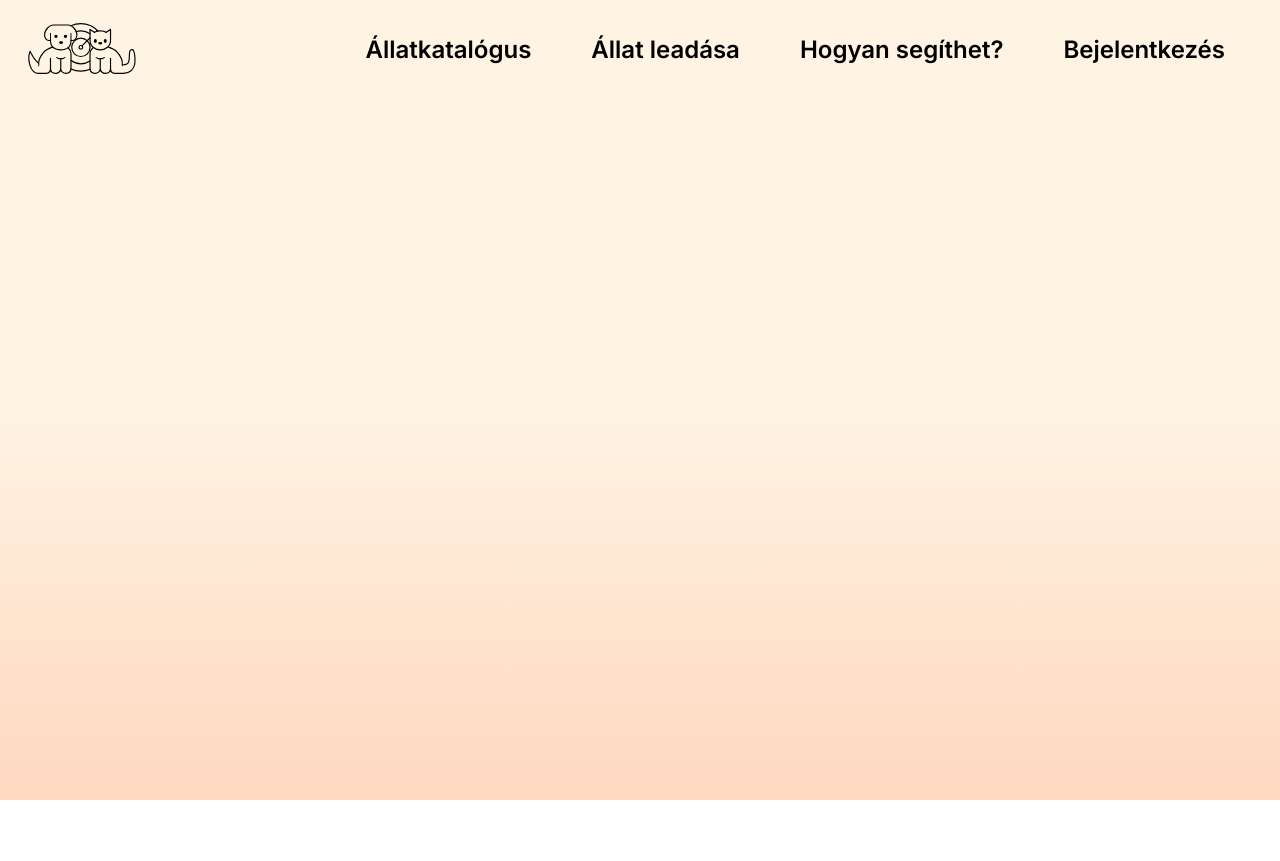
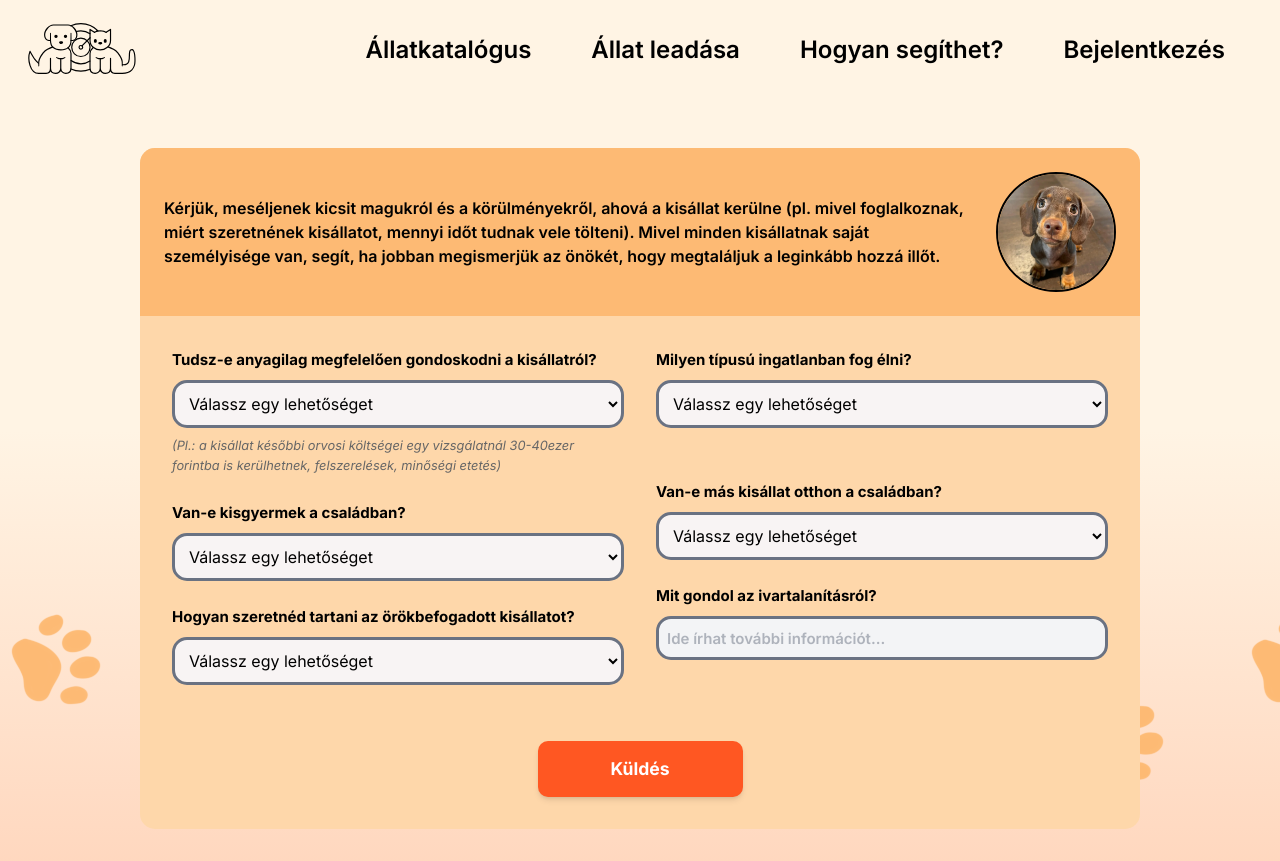
Before and after one commit to Szaszuge/menhely, a Vue app in the folder menhely/: page /petadoption in a window 1280 px wide. Before the commit the page ends 800 px from the top, so only its background shows below. Built offline with nearby package versions, Linux system fonts and the light colour scheme.

Commit message:
SCRUM-70 Állat örökbefogadás design, routing

```diff
--- a/menhely/src/router/index.js
+++ b/menhely/src/router/index.js
@@ -62,6 +62,11 @@ const router = createRouter({
       path: '/petsurrender',
       name: 'petsurrender',
       component: () => import('../views/AllatLeadas.vue')
+    },
+    {
+      path: '/petadoption',
+      name: 'petadoption',
+      component: () => import('../views/PetAdoption.vue')
     }
   ],
 })
--- /dev/null
+++ b/menhely/src/views/PetAdoption.vue
@@ -0,0 +1,212 @@
+<script setup lang="ts">
+import PawFooter from '@/components/PawFooter.vue';
+import Button from '@/components/Button.vue';
+import CustomInput from '@/components/CustomInput.vue';
+import { ref } from 'vue';
+
+const select1 = ref('');
+const select2 = ref('');
+const select3 = ref('');
+const select4 = ref('');
+const select5 = ref('');
+const textInput = ref('');
+</script>
+
+<template>
+  <div class="form-container">
+    <div class="form-title-container">
+      <div class="title-content">
+        <p>Kérjük, meséljenek kicsit magukról és a körülményekről, ahová a kisállat kerülne (pl. mivel foglalkoznak, miért szeretnének kisállatot, mennyi időt tudnak vele tölteni). Mivel minden kisállatnak saját személyisége van, segít, ha jobban megismerjük az önökét, hogy megtaláljuk a leginkább hozzá illőt.</p>
+        <img src="../assets/allatkep.png" alt="Állat kép" class="allatkep">
+      </div>
+    </div>
+    <div class="form-content">
+      <div class="form-grid">
+        <div class="column">
+          <div class="input-group">
+            <label for="select1">Tudsz-e anyagilag megfelelően gondoskodni a kisállatról?</label>
+            <select id="select1" v-model="select1" class="custom-select">
+              <option value="" disabled selected>Válassz egy lehetőséget</option>
+              <option value="option1">Igen</option>
+              <option value="option2">Nem</option>
+              <option value="option3">Jelenleg nem, de hamarosan képes leszek rá</option>
+            </select>
+            <p class="small-note">(Pl.: a kisállat későbbi orvosi költségei egy vizsgálatnál 30-40ezer forintba is kerülhetnek, felszerelések, minőségi etetés)</p>
+          </div>
+
+          <div class="input-group">
+            <label for="select2">Van-e kisgyermek a családban?</label>
+            <select id="select2" v-model="select2" class="custom-select">
+              <option value="" disabled selected>Válassz egy lehetőséget</option>
+              <option value="option1">Igen</option>
+              <option value="option2">Nem</option>
+              <option value="option3">Várandós vagyok</option>
+            </select>
+          </div>
+
+          <div class="input-group">
+            <label for="select3">Hogyan szeretnéd tartani az örökbefogadott kisállatot?</label>
+            <select id="select3" v-model="select3" class="custom-select">
+              <option value="" disabled selected>Válassz egy lehetőséget</option>
+              <option value="option1">Lehetőség 1</option>
+              <option value="option2">Lehetőség 2</option>
+              <option value="option3">Lehetőség 3</option>
+              <option value="option4">Lehetőség 4</option>
+            </select>
+          </div>
+        </div>
+
+        <div class="column">
+          <div class="input-group">
+            <label for="select4">Milyen típusú ingatlanban fog élni?</label>
+            <select id="select4" v-model="select4" class="custom-select">
+              <option value="" disabled selected>Válassz egy lehetőséget</option>
+              <option value="option1">Lehetőség 1</option>
+              <option value="option2">Lehetőség 2</option>
+            </select>
+            <p class="small-note invisible">&nbsp;</p>
+          </div>
+
+          <div class="input-group">
+            <label for="select5">Van-e más kisállat otthon a családban?</label>
+            <select id="select5" v-model="select5" class="custom-select">
+              <option value="" disabled selected>Válassz egy lehetőséget</option>
+              <option value="option1">Lehetőség 1</option>
+              <option value="option2">Lehetőség 2</option>
+              <option value="option3">Lehetőség 3</option>
+            </select>
+          </div>
+
+          <div class="input-group">
+            <label for="textInput">Mit gondol az ivartalanításról?</label>
+            <CustomInput class="inputs" v-model="textInput" placeholder="Ide írhat további információt..." />
+          </div>
+        </div>
+      </div>
+
+      <div class="button-container">
+        <Button class="submit-button">Küldés</Button>
+      </div>
+    </div>
+  </div>
+  <PawFooter :is-sticky="true"/>
+</template>
+
+<style scoped>
+.form-container {
+  background: #FED7AA;
+  border-radius: 15px;
+  width: 90%;
+  max-width: 1000px;
+  margin: auto;
+  margin-top: 3rem;
+  margin-bottom: 2rem;
+}
+
+.form-content {
+  padding: 2rem;
+}
+
+.form-title-container {
+  background-color: #FDBA74;
+  padding: 1.5rem;
+  border-radius: 15px 15px 0 0;
+  display: flex;
+  justify-content: center;
+}
+
+.title-content {
+  display: flex;
+  align-items: center;
+  gap: 2rem;
+}
+
+.title-content p {
+  flex: 1;
+  font-size: 1rem;
+  line-height: 1.5;
+  text-align: left;
+  font-weight: 600;
+}
+
+.allatkep {
+  width: 120px;
+  height: 120px;
+  border-radius: 50%;
+  object-fit: cover;
+  flex-shrink: 0;
+  border: 2px solid black;
+}
+
+.form-grid {
+  display: grid;
+  grid-template-columns: 1fr 1fr;
+  gap: 2rem;
+}
+
+.input-group {
+  margin-bottom: 1.5rem;
+}
+
+label {
+  display: block;
+  font-weight: bold;
+  margin-bottom: 0.5rem;
+  text-align: left;
+}
+
+.small-note {
+  font-size: 0.8rem;
+  font-style: italic;
+  margin-top: 0.5rem;
+  color: #666;
+  text-align: left;
+}
+
+.invisible {
+  visibility: hidden;
+}
+
+.custom-select {
+  width: 100%;
+  padding: 10px;
+  border: 3px solid #6a7282;
+  border-radius: 15px;
+  background: #f8f4f4;
+  font-size: 1rem;
+}
+
+.inputs {
+  width: 100%;
+}
+
+.button-container {
+  display: flex;
+  justify-content: center;
+  margin-top: 2rem;
+}
+
+.submit-button {
+  background: #ff5722;
+  color: white;
+  width: 205px;
+  font-size: 1.1rem;
+  border-radius: 10px;
+}
+
+@media (max-width: 768px) {
+  .form-grid {
+    grid-template-columns: 1fr;
+    gap: 1rem;
+  }
+
+  .title-content {
+    flex-direction: column;
+    gap: 1rem;
+  }
+
+  .form-content {
+    padding: 1.5rem;
+  }
+}
+</style>
--- a/menhely/src/views/PetDetailsView.vue
+++ b/menhely/src/views/PetDetailsView.vue
@@ -39,7 +39,9 @@ import PawFooter from '@/components/PawFooter.vue';
     </div>
       <div class="button-container">
         <Button class="visit">Meglátogatás</Button>
-        <Button class="adopt">Örökbefogadás</Button>
+        <RouterLink to="/petadoption">
+          <Button class="adopt">Örökbefogadás</Button>
+        </RouterLink>
       </div>
     </div>
 
```
